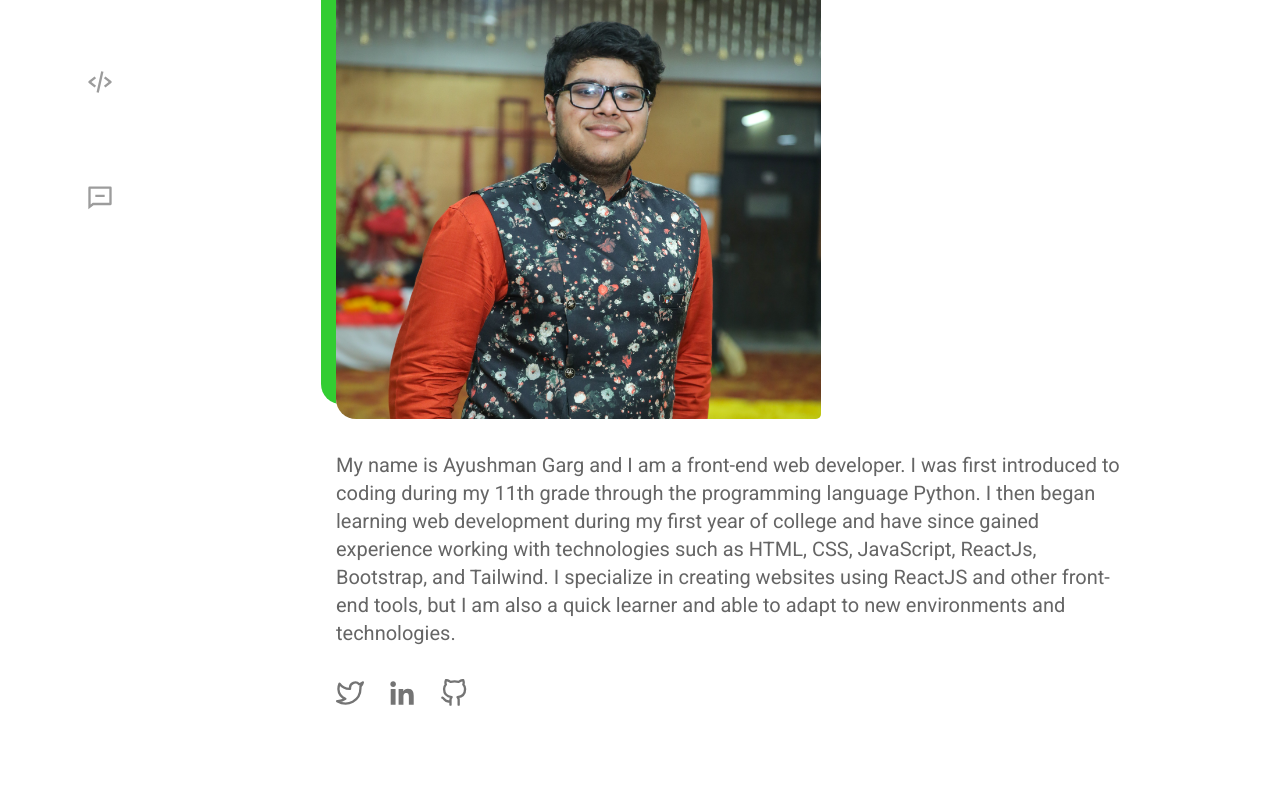
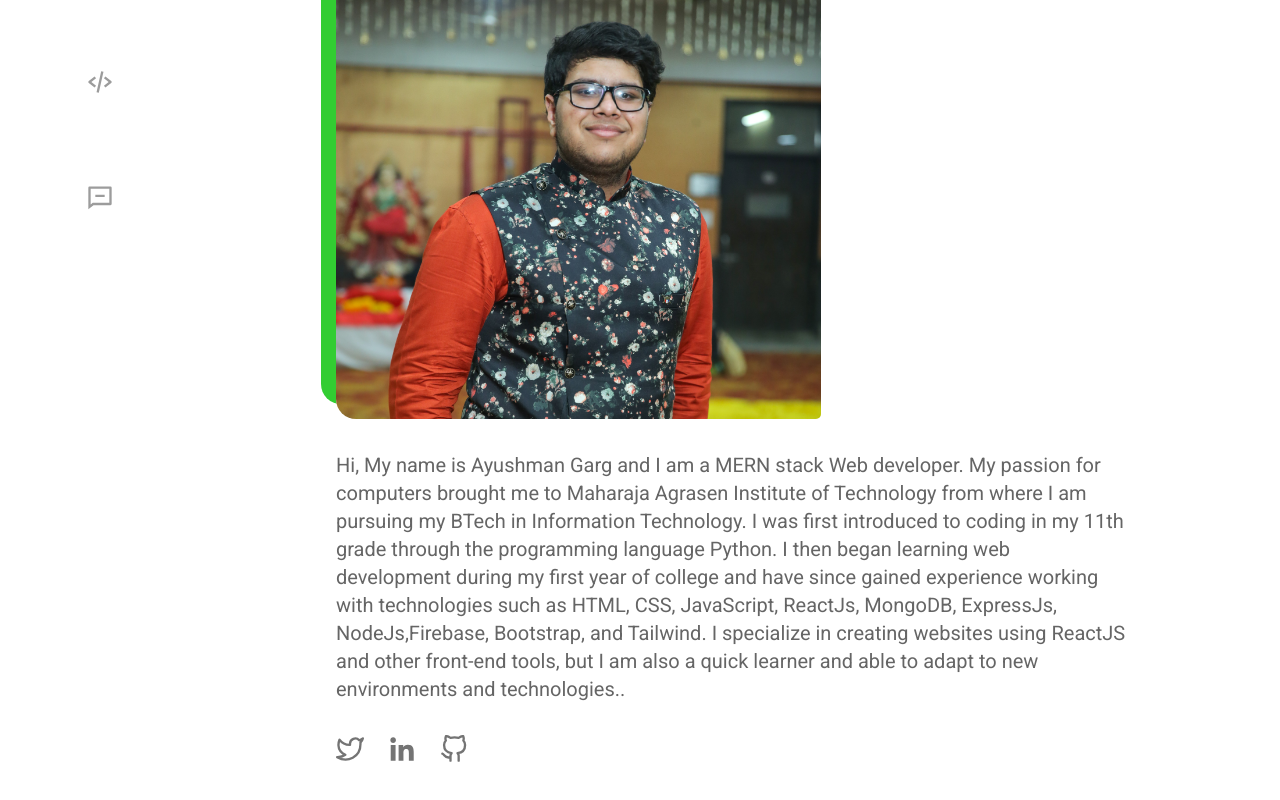
Before and after one commit to ayushmangarg2003/ayushmangarg, a React (Create React App) app: page / in a window 1280 px wide. Shown: the part 372-1172 px from the top of the page. Built offline with nearby package versions, Linux system fonts and the light colour scheme; a web font is replaced by a local one.

Commit message:
Update Home.jsx
Updated the about section

```diff
--- a/src/routes/Home.jsx
+++ b/src/routes/Home.jsx
@@ -12,7 +12,13 @@ const Home = () => {
       <div className='home'>
         <img className='img' src={ProfilePic} alt="Ayushman Garg" />
         <div className="text">
-          <Paragraphs paragraph={`My name is Ayushman Garg and I am a front-end web developer. I was first introduced to coding during my 11th grade through the programming language Python. I then began learning web development during my first year of college and have since gained experience working with technologies such as HTML, CSS, JavaScript, ReactJs, Bootstrap, and Tailwind. I specialize in creating websites using ReactJS and other front-end tools, but I am also a quick learner and able to adapt to new environments and technologies.`}/>
+          <Paragraphs paragraph={`Hi, My name is Ayushman Garg and I am a MERN stack Web developer.
+
+My passion for computers brought me to Maharaja Agrasen Institute of Technology from where I am pursuing my BTech in Information Technology.
+
+I was first introduced to coding in my 11th grade through the programming language Python. I then began learning web development during my first year of college and have since gained experience working with technologies such as HTML, CSS, JavaScript, ReactJs, MongoDB, ExpressJs, NodeJs,Firebase, Bootstrap, and Tailwind.
+
+I specialize in creating websites using ReactJS and other front-end tools, but I am also a quick learner and able to adapt to new environments and technologies..`}/>
           <Socials/>
         </div>
       </div>
```
